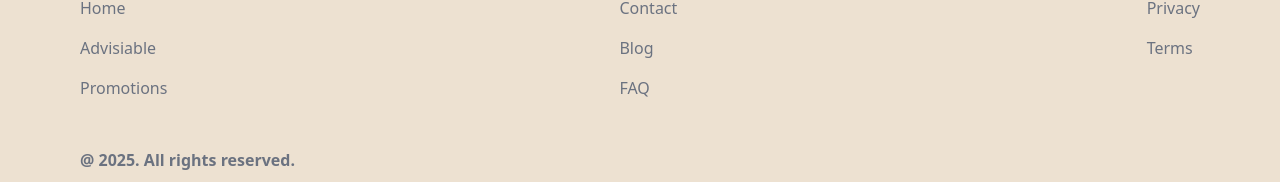
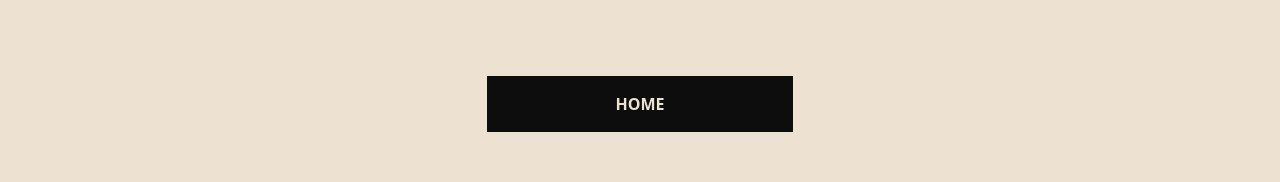
Before and after one commit to oscodesolution-devops/gift-ginnie, a React (Vite) app: page / in a window 1280 px wide. Shown: the part 377-559 px from the top of the page. Built offline with nearby package versions, Linux system fonts and the light colour scheme.

Commit message:
add : dark and light mode in layout

```diff
--- a/src/layouts/MainLayout.tsx
+++ b/src/layouts/MainLayout.tsx
@@ -10,7 +10,9 @@ export default function MainLayout({
   return (
     <div className="w-full h-screen">
       <Navbar />
-      <main className="flex-grow">{children}</main>
+      <div className="w-full min-h-[85%] bg-primary dark:bg-primaryDark">
+        {children}
+      </div>
       <Footer />
     </div>
   );
--- /dev/null
+++ b/src/pages/PageNotFound/PageNotFound.tsx
@@ -0,0 +1,53 @@
+import { useNavigate } from "react-router-dom";
+
+export default function PageNotFound() {
+  const navigate = useNavigate();
+
+  return (
+    <div className="w-full h-screen flex justify-center items-center relative">
+      <button
+        onClick={() => navigate("/")}
+        className="uppercase px-32 font-semibold py-4 bg-primaryDark text-primary dark:bg-white dark:text-black"
+      >
+        Home
+      </button>
+      {/* <svg
+        className="framer-1peputy absolute bg-red-500"
+        data-framer-component-type="RichTextContainer"
+        viewBox="0 0 362 169"
+        style={{
+          outline: "none",
+          display: "flex",
+          flexDirection: "column",
+          justifyContent: "flex-start",
+          flexShrink: 0,
+          opacity: 0.02,
+          transform: "translate(-50%, -50%)",
+        }}
+      >
+        <foreignObject
+          width="100%"
+          height="100%"
+          className="framer-fit-text"
+          transform="scale(1)"
+          style={{ overflow: "visible", transformOrigin: "center center" }}
+        >
+          <p
+            className="framer-text"
+            style={{
+              "--font-selector": "SW50ZXItQmxhY2s=",
+              "--framer-font-size": "168.82357688367594px",
+              "--framer-font-weight": "900",
+              "--framer-letter-spacing": "1px",
+              "--framer-line-height": "1em",
+              "--framer-text-color":
+                "var(--token-ad4d2a8b-0add-4634-8710-f4704da278ff, rgb(13, 13, 13))",
+            }}
+          >
+            404
+          </p>
+        </foreignObject>
+      </svg> */}
+    </div>
+  );
+}
```
